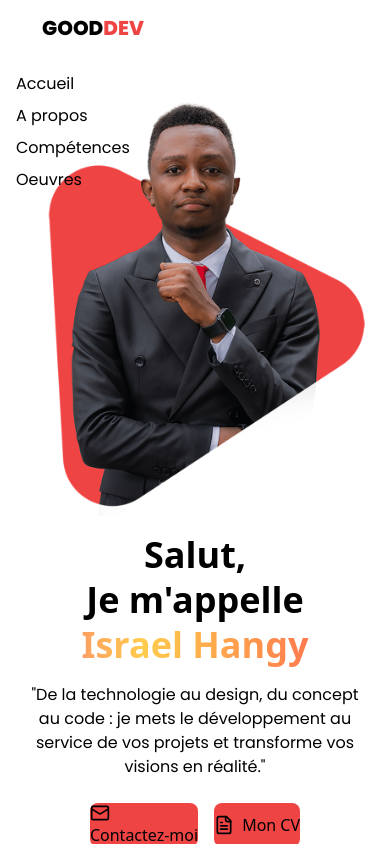
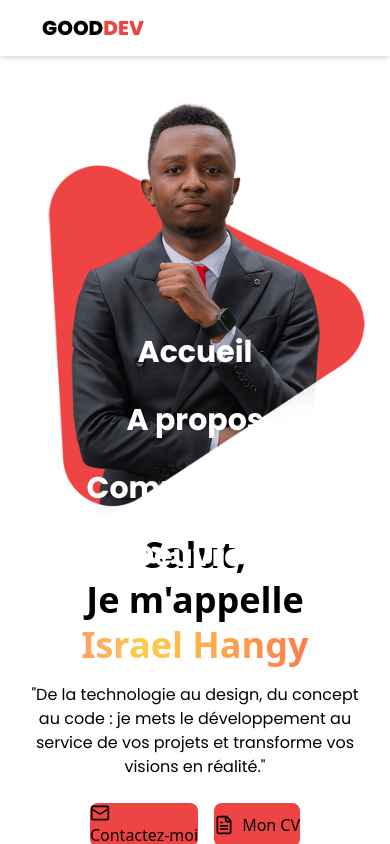
Before and after one commit to IsraelHangy/portfolio-israel, a React (Vite) app: page / in a window 390 px wide. Both pictures are taken after a click on the button 362 px from the left and 28 px from the top of the page. Shown: the top 844 px of the page. Built offline with nearby package versions, Linux system fonts and the light colour scheme.

Commit message:
docs: change have been made to the navbar

```diff
--- a/index.html
+++ b/index.html
@@ -2,7 +2,7 @@
 <html lang="en" data-theme="dracula">
   <head>
     <meta charset="UTF-8" />
-    <link rel="icon" type="image/x-icon" href="/baki.ico" />
+    <link rel="icon" type="image/x-icon" href="/public/Gd.ico" />
     <link href="https://fonts.googleapis.com/css2?family=Poppins:wght@400;500;600;700;800&display=swap" rel="stylesheet">
     <meta name="viewport" content="width=device-width, initial-scale=1.0" />
     <title>Portfolio Israel</title>
--- a/src/App.tsx
+++ b/src/App.tsx
@@ -9,7 +9,7 @@ import Contact from "./components/Contact";
 export default function App() {
   return (
     <div>
-      <div className="p-5 md:px-[15%]">
+      <div className="p-5">
         <Navbar />
         <Home />
       </div>
--- a/src/components/About.tsx
+++ b/src/components/About.tsx
@@ -33,10 +33,10 @@ const About = () => {
 
         {/* guillemets décoratives */}
 
-        <span className="absolute top-12 left-[2%] text-[7rem] md:top-20 md:left-[12%] md:text-[10rem] text-white font-extrabold font-poppins opacity-70 select-none leading-none z-0">
+        <span className="absolute top-12 left-[2%] text-[7rem] md:top-20 md:left-[13%] md:text-[10rem] text-white font-extrabold font-poppins opacity-70 select-none leading-none z-0">
           "
         </span>
-        <span className="absolute text-[7rem] right-[5%] -bottom-10 md:-bottom-10 md:right-[12%] md:text-[10rem] text-white font-extrabold font-poppins opacity-70 select-none leading-none z-0">
+        <span className="absolute text-[7rem] right-[5%] -bottom-10 md:-bottom-10 md:right-[13%] md:text-[10rem] text-white font-extrabold font-poppins opacity-70 select-none leading-none z-0">
           "
         </span>
 
--- a/src/components/Contact.tsx
+++ b/src/components/Contact.tsx
@@ -98,7 +98,7 @@ const Contact = () => {
       id="Contact"
       className=" bg-base-300 px-10 pt-10 pb-20 font-bold scroll-mt-28 relative
       bg-no-repeat bg-[length:260px] bg-[right_0rem_top_2rem]
-      lg:bg-[length:300px] lg:bg-[right_18rem_top_2rem] "
+      lg:bg-[length:350px] lg:bg-[right_23rem_top_2rem] "
       style={{ backgroundImage: "url(/paperPlane.svg)", }}
       initial="initial" whileInView="animate"
       viewport={{ once: true, amount: 0.3 }}
@@ -107,8 +107,8 @@ const Contact = () => {
       <section id="form"
         style={{
           backgroundImage: "url(/paperPlane.svg)",
-          backgroundPosition: "right 75rem top 38rem",
-          backgroundSize: "300px",
+          backgroundPosition: "right 90rem top 38rem",
+          backgroundSize: "350px",
           backgroundRepeat: "no-repeat",
         }
         }>
@@ -194,7 +194,7 @@ const Contact = () => {
               name="message"
               placeholder="Écrivez votre message"
               rows={4}
-              className="w-full font-poppins font-normal  py-3 text-white text-base md:text-xl bg-base-300 border-b border-white/50 focus:border-red-700 transition duration-300 ease-in-out outline-none focus:scale-[1.02] resize-none"
+              className="w-full font-poppins font-normal  py-3 text-white text-base md:text-xl bg-base-300 border-b border-white/50 focus:border-red-500 md:focus:border-red-700 transition duration-300 ease-in-out outline-none focus:scale-[1.02] resize-none"
               value={formData.message}
               onChange={handleChange}
               required
@@ -203,7 +203,7 @@ const Contact = () => {
 
           <button
             type="submit"
-            className="w-full bg-red-600 hover:bg-red-800 text-white py-3 font-poppins font-semibold md:font-bold"
+            className="w-full bg-[#b51c11] hover:bg-[#79140f]  text-white py-3 font-poppins font-semibold md:font-bold"
           >
             ENVOYEZ VOTRE MESSAGE
           </button>
--- a/src/components/Footer.tsx
+++ b/src/components/Footer.tsx
@@ -28,7 +28,7 @@ const Footer = () => {
         {/* Logo + Contact */}
         <div className="flex flex-col items-center md:items-start">
           <a href="#">
-            <div className="flex items-center pb-5 gap-1">
+            <div className="flex items-center pb-5 gap-1 md:-ml-3">
               <Flame
                 className="w-[30px] h-[30px] md:w-[40px] md:h-[40px]"
                 strokeWidth={2}
@@ -61,7 +61,7 @@ const Footer = () => {
         </div>
 
         {/* Suivez-moi */}
-        <div className="flex flex-col items-center md:items-end gap-1 md:pt-10">
+        <div className="flex flex-col items-center md:items-end gap-1 md:pt-16">
           <p className="font-poppins font-extrabold text-lg md:text-2xl">
             SUIVEZ-MOI SUR
           </p>
@@ -90,7 +90,7 @@ const Footer = () => {
       <button
         onClick={scrollToTop}
         aria-label="Remonter en haut"
-        className="absolute right-3 bottom-0 md:right-20 md:bottom-30 flex items-center justify-center w-10 h-10 md:w-12 md:h-12 rounded-full bg-red-600 text-white shadow-lg hover:bg-red-800 transition"
+        className="absolute right-3 bottom-0 md:right-20 md:bottom-30 flex items-center justify-center w-10 h-10 md:w-12 md:h-12 rounded-full bg-[#b51c11] hover:bg-[#79140f]  text-white shadow-lg transition"
       >
         <ArrowUp className="w-6 h-6 md:w-7 md:h-7" />
       </button>
--- a/src/components/Navbar.tsx
+++ b/src/components/Navbar.tsx
@@ -13,8 +13,9 @@ const Navbar = () => {
   ];
 
   return (
-    <div className="fixed top-0 left-0 w-full z-50 bg-base-100">
+    <div className="fixed top-0 left-0 w-full z-50 bg-base-100 shadow-md">
       <div className="max-w-7xl mx-auto flex justify-between items-center pt-2 p-2 md:p-4">
+        {/* Logo */}
         <a href="#" className="flex items-center font-extrabold text-xl md:text-2xl">
           <div className="flex items-center gap-1">
             <Flame
@@ -51,12 +52,12 @@ const Navbar = () => {
             className="flex flex-col justify-center items-center w-10 h-10 gap-1 p-2"
           >
             <span
-              className={`block w-8 h-2 bg-white  transform transition-all duration-300 ease-in-out ${
+              className={`block w-8 h-1 bg-white rounded transform transition-all duration-300 ease-in-out ${
                 menuOpen ? "rotate-45 translate-y-2" : ""
               }`}
             ></span>
             <span
-              className={`block w-8 h-2 bg-white  transform transition-all duration-300 ease-in-out ${
+              className={`block w-8 h-1 bg-white rounded transform transition-all duration-300 ease-in-out ${
                 menuOpen ? "-rotate-45 -translate-y-2" : ""
               }`}
             ></span>
@@ -64,20 +65,20 @@ const Navbar = () => {
         </div>
       </div>
 
-      {/* Mobile menu */}
+      {/* Mobile full-screen menu (sous la navbar) */}
       <div
-        className={`md:hidden overflow-hidden transition-all duration-500 ${
-          menuOpen ? "max-h-96" : "max-h-0"
+        className={`md:hidden fixed top-[64px] left-0 w-full h-[calc(100%-64px)] bg-base-100 flex flex-col items-center justify-center transform transition-all duration-500 ease-in-out ${
+          menuOpen ? "translate-y-0 opacity-100 visible" : "-translate-y-full opacity-0 invisible"
         }`}
       >
-        <ul className="flex flex-col space-y-2 p-4 font-poppins bg-base-100">
+        <ul className="flex flex-col space-y-8 font-poppins text-3xl font-bold text-center">
           {links.map((link) => (
             <li key={link.name}>
               <a
                 href={link.href}
-                className={`btn btn-lg btn-ghost w-full text-left ${
-                  active === link.name ? "text-red-500" : ""
-                }`}
+                className={`transition ${
+                  active === link.name ? "text-red-500" : "text-white"
+                } hover:text-red-400`}
                 onClick={() => {
                   setActive(link.name);
                   setMenuOpen(false);
--- a/src/components/Projects.tsx
+++ b/src/components/Projects.tsx
@@ -43,7 +43,7 @@ const projects = [
     id: 4,
     title: 'Application Clone Twitter X',
     description: 'Réalisation d’un clone de X (anciennement Twitter) avec le framework AdonisJS. Le projet comprend la création d’interfaces utilisateur statiques, l’intégration de données dynamiques via des contrôleurs et modèles.',
-    technologies: ['HTML', 'Tailwind', 'Node js', 'Typescript', 'Adonis js','Railway'],
+    technologies: ['HTML', 'Tailwind', 'Node js', 'Typescript', 'Adonis js'],
     demoLink: 'https://tweeter-clone-with-adonis-js-isr-production.up.railway.app',
     repoLink: 'https://github.com/kadea-academy-learners/tweeter-clone-with-adonis-js-IsraelHangy',
     image: img3,
@@ -101,7 +101,7 @@ const Projects = () => {
             </div>
             <div className="flex flex-wrap gap-2 my-3">
               {project.technologies.map((tech, idx) => (
-                <span key={idx} className="badge bg-red-600 md:bg-red-700 badge-sm">
+                <span key={idx} className="badge bg-[#c63e35] md:bg-[#b51c11] badge-sm">
                   {tech}
                 </span>
               ))}
@@ -111,7 +111,7 @@ const Projects = () => {
                 href={project.demoLink}
                 target="_blank"
                 rel="noopener noreferrer"
-                className="btn btn-lg  bg-red-600 md:bg-red-700 hover:bg-red-900 active:scale-95 transition-transform duration-150 w-2/3 text-white"
+                className="btn btn-lg  bg-[#c63e35] md:bg-[#b51c11] hover:bg-[#79140f] active:scale-95 transition-transform duration-150 w-2/3 text-white"
               >
                 Visitez le site <Telescope className="w-4 ml-2" />
               </a>
```
Also changed, not shown: 2 other files (tests, documents, lock files or other folders).
